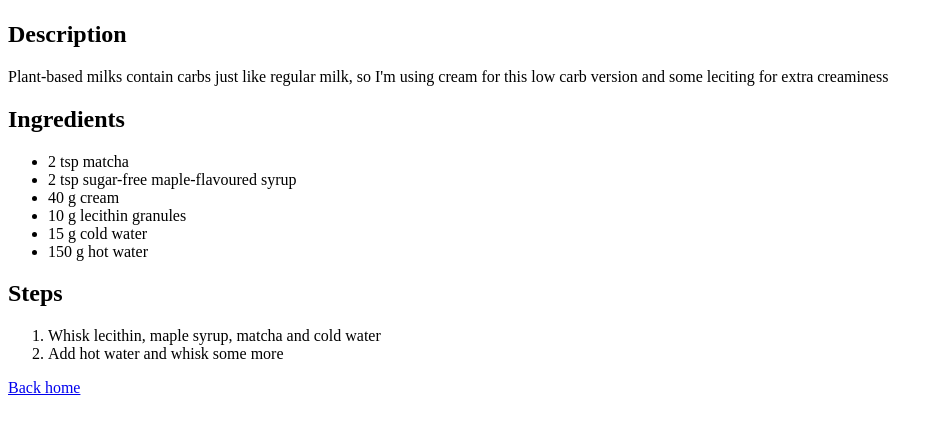
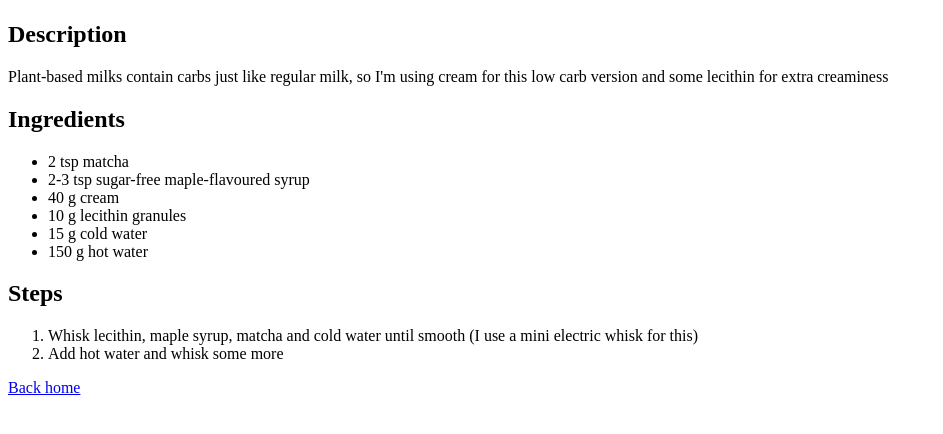
Before and after one commit to nataliakurikova/odin-recipes, a plain HTML site: page recipes/matcha-latte.html in a window 1280 px wide. Shown: the part 308-742 px from the top of the page, without its empty margins (0-943 px from the left). Drawn offline with Linux system fonts and the light colour scheme.

Commit message:
Fix typo and instructions

```diff
--- a/recipes/matcha-latte.html
+++ b/recipes/matcha-latte.html
@@ -10,12 +10,12 @@
     <h1>Low-carb Matcha Latte</h1>
     <img src="../assets/matcha-latte.jpg" alt="green foamy liquid in clear glass mug" width="300px">
     <h2>Description</h2>
-    <p>Plant-based milks contain carbs just like regular milk, so I'm using cream for this low carb version and some leciting for extra creaminess</p>
+    <p>Plant-based milks contain carbs just like regular milk, so I'm using cream for this low carb version and some lecithin for extra creaminess</p>
 
     <h2>Ingredients</h2>
         <ul>
             <li>2 tsp matcha</li>
-            <li>2 tsp sugar-free maple-flavoured syrup</li>
+            <li>2-3 tsp sugar-free maple-flavoured syrup</li>
             <li>40 g cream</li>
             <li>10 g lecithin granules</li>
             <li>15 g cold water </li>
@@ -24,7 +24,7 @@
 
     <h2>Steps</h2>
         <ol>
-            <li>Whisk lecithin, maple syrup, matcha and cold water</li>
+            <li>Whisk lecithin, maple syrup, matcha and cold water until smooth (I use a mini electric whisk for this)</li>
             <li>Add hot water and whisk some more</li>
         </ol>
 
```
